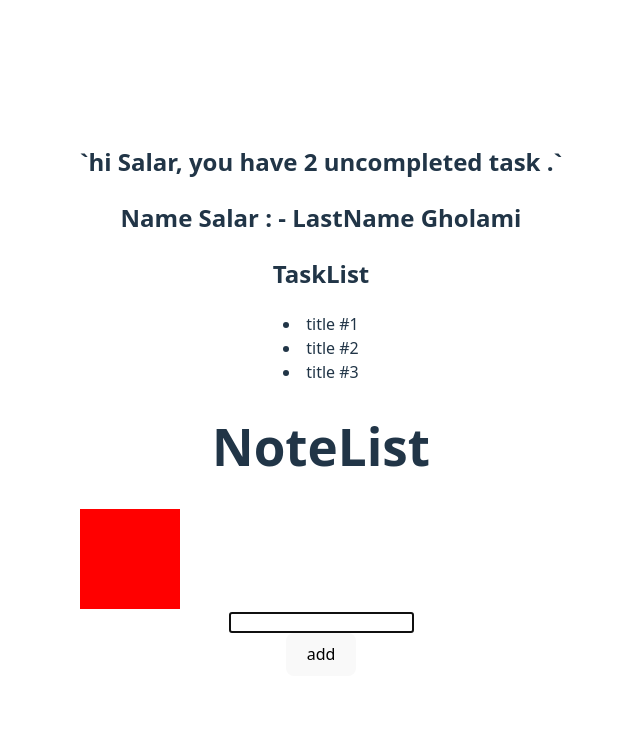
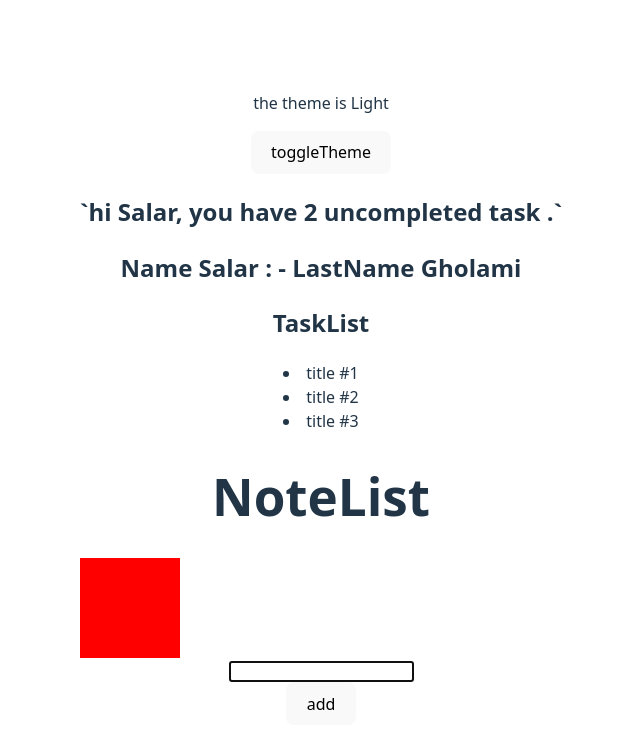
Before and after one commit to salarGholami/ts-react-demo, a React (Vite) app: page / in a window 1280 px wide. Shown: the top 748 px of the page, without its empty margins (319-959 px from the left). Built offline with nearby package versions, Linux system fonts and the light colour scheme.

Commit message:
useReducer

```diff
--- a/src/App.tsx
+++ b/src/App.tsx
@@ -3,6 +3,8 @@ import TaskHeader from "./components/TaskHeader";
 import TaskList from "./components/props/TaskList";
 import User from "./components/props/User";
 import NoteList from "./components/state/NotList";
+import DarkModeProvider from "./components/useContext/DarkModeContext";
+import ToggleTheme from "./components/useContext/ToggleTheme";
 
 const user = {
   firstName: "Salar",
@@ -26,12 +28,13 @@ const tasks = [
 
 function App() {
   return (
-    <>
+    <DarkModeProvider>
+      <ToggleTheme />
       <TaskHeader name="Salar" numOfTasks={2} />
       <User user={user} />
       <TaskList taskList={tasks} />
       <NoteList />
-    </>
+    </DarkModeProvider>
   );
 }
 
--- /dev/null
+++ b/src/components/useContext/DarkModeContext.tsx
@@ -0,0 +1,49 @@
+import { createContext, useContext, useEffect, useState } from "react";
+
+type DarkModeContextType = {
+  isDarkMode: boolean;
+  toggleDarkMode: () => void;
+};
+
+const DarkModeContext = createContext<DarkModeContextType>({
+  isDarkMode: false,
+  toggleDarkMode: () => {},
+});
+
+type DarkModeProviderProps = {
+  children: React.ReactNode;
+};
+
+const DarkModeProvider: React.FC<DarkModeProviderProps> = ({ children }) => {
+  const [isDarkMode, setIsDarkMode] = useState(false);
+
+  const toggleDarkMode = () => {
+    setIsDarkMode((prevMode) => !prevMode);
+  };
+
+  useEffect(() => {
+    if (isDarkMode) {
+      document.documentElement.classList.add("dark-mode");
+      document.documentElement.classList.remove("light-mode");
+    } else {
+      document.documentElement.classList.add("light-mode");
+      document.documentElement.classList.remove("dark-mode");
+    }
+  }, [isDarkMode]);
+
+  return (
+    <DarkModeContext.Provider value={{ isDarkMode, toggleDarkMode }}>
+      {children}
+    </DarkModeContext.Provider>
+  );
+};
+
+export default DarkModeProvider;
+
+export function useDarkMode() {
+  const context = useContext(DarkModeContext);
+  if (context === undefined) {
+    throw new Error("DarkModeContext was used outside of DarkModeProvider");
+  }
+  return context;
+}
--- /dev/null
+++ b/src/components/useContext/ToggleTheme.tsx
@@ -0,0 +1,12 @@
+import { useDarkMode } from "./DarkModeContext";
+
+const ToggleTheme = () => {
+  const { toggleDarkMode, isDarkMode } = useDarkMode();
+  return (
+    <div>
+      <p>the theme is {isDarkMode ? "Dark" : " Light"}</p>
+      <button onClick={toggleDarkMode}>toggleTheme</button>
+    </div>
+  );
+};
+export default ToggleTheme;
```
